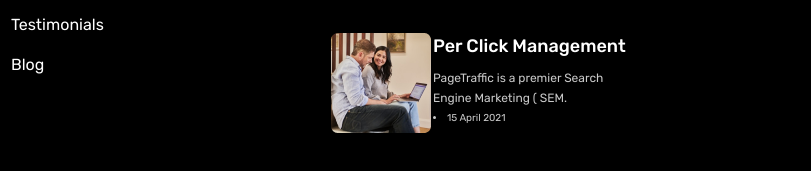
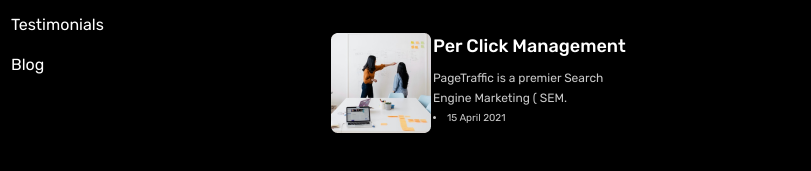
Before and after one commit to Ibidapo-Ayo/maraya, a plain HTML site: page index.html in a window 1280 px wide. Shown: the part 3788-3959 px from the top of the page, 469-1280 px from the left. Drawn offline with nearby package versions, Linux system fonts and the light colour scheme.

Commit message:
Footer design2 added

```diff
--- a/index.html
+++ b/index.html
@@ -369,7 +369,7 @@
           </div>
           <div class="grid grid-cols-2 gap-1">
               <div>
-                <img src="./images/footer/footer1.png" />
+                <img src="./images/footer/footer2.png" />
               </div>
               <div class="md:-mx-[60px] space-y-2">
                 <h1 class="text-[18px] font-[500] text-textColor">Per Click Management</h1>
```
